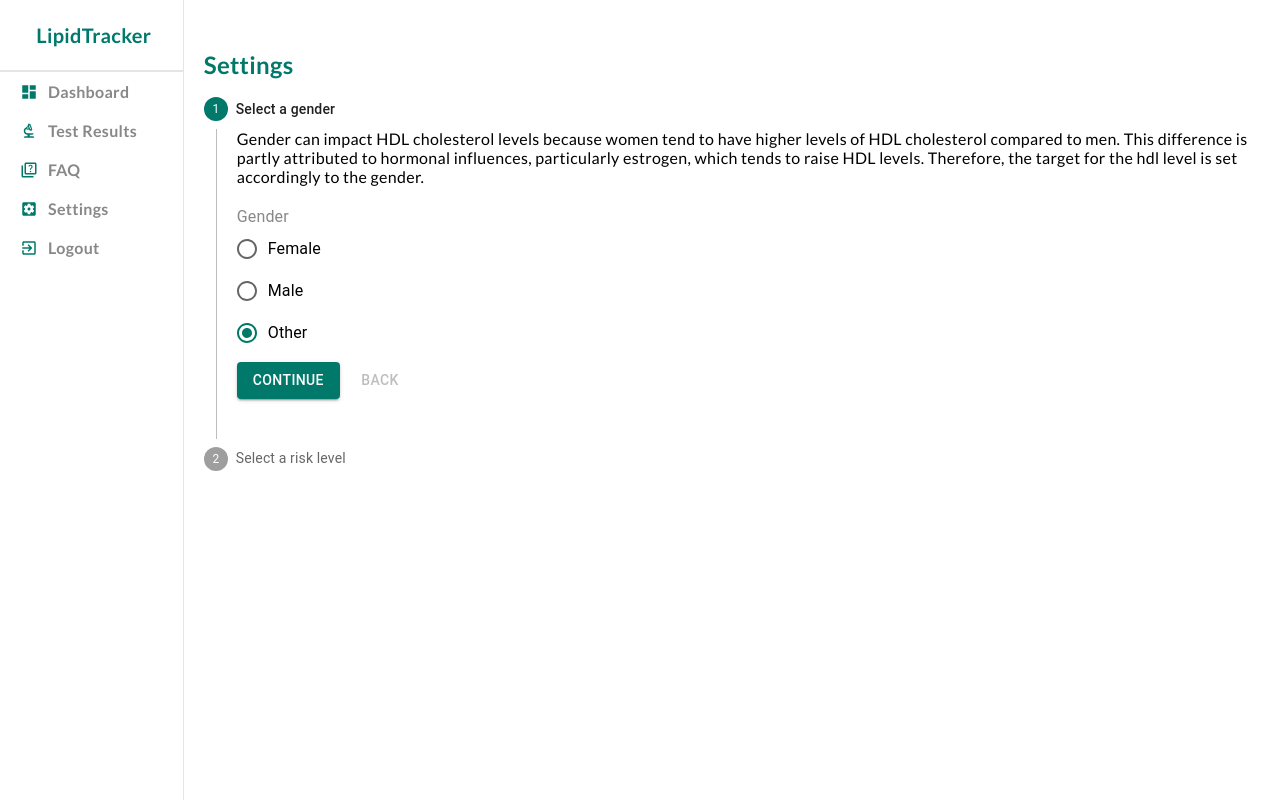
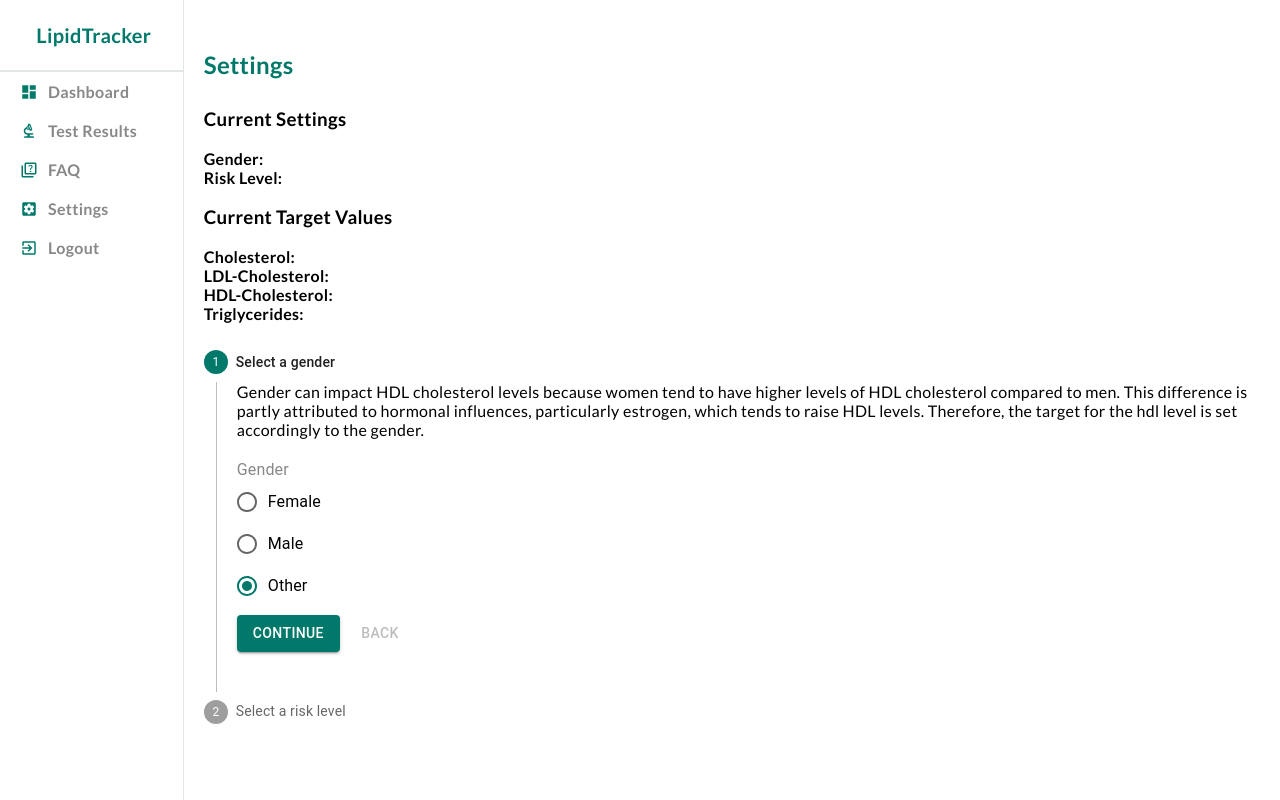
Before and after one commit to IsabelWen/LipidTracker, a React (Create React App) app: page /settings in a window 1280 px wide. Built offline with nearby package versions, Linux system fonts and the light colour scheme; no server answers; the database is empty; sample sign-in values are in the browser's storage.

Commit message:
Show current settings

```diff
--- a/src/components/resultstable/resultstable.jsx
+++ b/src/components/resultstable/resultstable.jsx
@@ -13,6 +13,7 @@ const Resultstable = () => {
   const user = currentUser;
   const userUID = user.uid;
 
+  // Get users test results
   useEffect(() => {
     const unsub = onSnapshot(
       query(collection(db, "results"), where("userID", "==", userUID)), (snapShot) => {
@@ -31,6 +32,7 @@ const Resultstable = () => {
     };
   }, [userUID]);
 
+  // Function to Delete test results
   const handleDelete = async (id) => {
     try{
       await deleteDoc(doc(db, "results", id));
--- a/src/components/setting/setting.jsx
+++ b/src/components/setting/setting.jsx
@@ -6,9 +6,9 @@ import Step from '@mui/material/Step';
 import StepLabel from '@mui/material/StepLabel';
 import StepContent from '@mui/material/StepContent';
 import Button from '@mui/material/Button';
-import { collection, doc, updateDoc, where, getDoc, query, getDocs } from "firebase/firestore";
+import { collection, doc, updateDoc, where, getDoc, query, getDocs, onSnapshot, setData } from "firebase/firestore";
 import { db } from "../../firebase"
-import { useState, useContext } from "react";
+import { useEffect, useState, useContext } from "react";
 import { AuthContext } from "../../context/authContext";
 import { useNavigate } from "react-router-dom";
 
@@ -38,6 +38,7 @@ const steps = [
 // Main
 const Setting = () => {
     const [activeStep, setActiveStep] = useState(0);
+    const [targetData, setTargetData] = useState({});
     const {currentUser} = useContext(AuthContext)
     const user = currentUser;
     const userUID = user ? user.uid : null;
@@ -55,6 +56,23 @@ const Setting = () => {
     const handleBack = () => {
         setActiveStep((prevActiveStep) => prevActiveStep - 1);
     };
+
+    // Get the target field of user
+    useEffect(() => {
+        const userRef = collection(db, "users");
+        const userDoc = doc(userRef, userUID);
+        const unsub = onSnapshot(userDoc, (doc) => {
+            if (doc.exists()) {
+                setTargetData(doc.data().target);
+            }
+        }, (error) => {
+            console.log(error);
+        });
+
+        return () => {
+            unsub();
+        };
+    }, []);
 
     // Set new riskLevelID
     const handleChange = async (event) => {
@@ -98,11 +116,17 @@ const Setting = () => {
         }
     };
 
-
-
     return (
         <div className="setting">
-            <h1 className="title">Settings</h1>
+            <h1 className="title">Settings</h1><br/>
+            <h3>Current Settings</h3><br/>
+            <p><b>Gender:</b> </p>
+            <p><b>Risk Level:</b> </p><br/>
+            <h3>Current Target Values</h3><br/>
+            <p><b>Cholesterol:</b> {targetData.cholesterol}</p>
+            <p><b>LDL-Cholesterol:</b> {targetData.ldl}</p>
+            <p><b>HDL-Cholesterol:</b> {targetData.hdl}</p>
+            <p><b>Triglycerides:</b> {targetData.triglycerides}</p><br/>
             <Stepper activeStep={activeStep} orientation="vertical">
             {steps.map((step, index) => (
             <Step key={step.label}>
```
